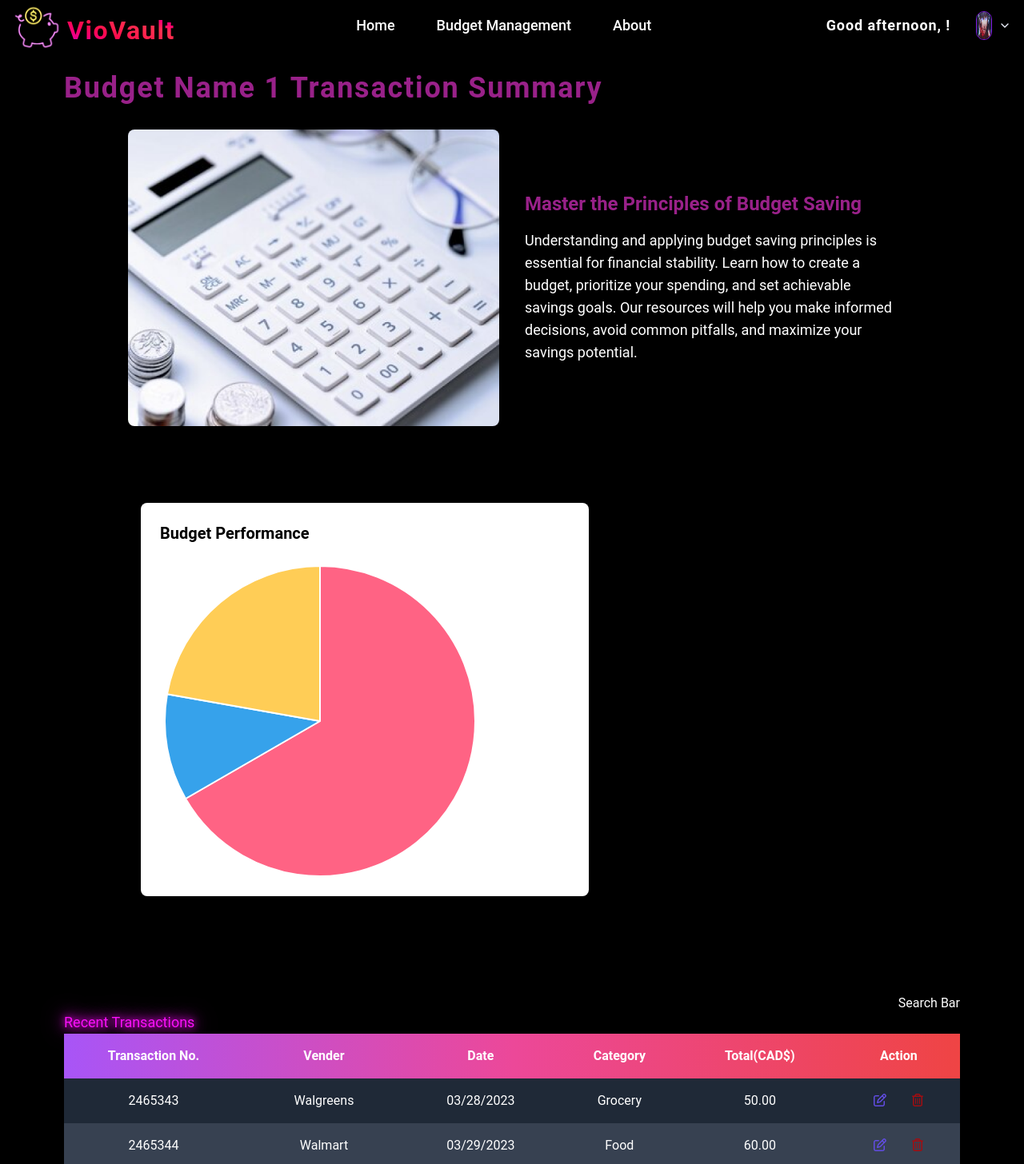
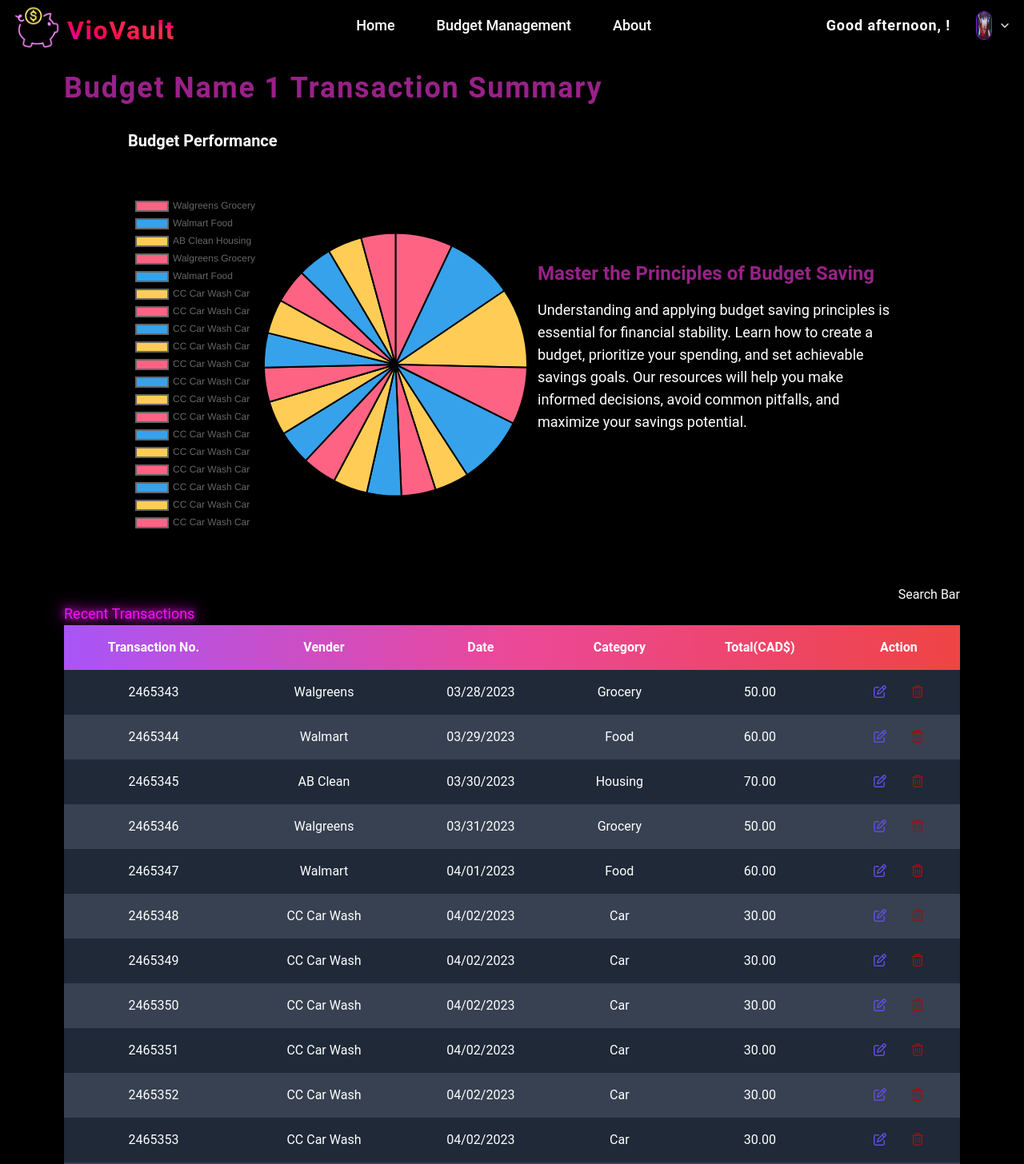
Before and after one commit to Danny2705/budget-application, a React (Create React App) app: page /budget/transaction/1 in a window 1280 px wide. Shown: the top 1456 px of the page at 80% size. Built offline with nearby package versions, Linux system fonts and the light colour scheme; no server answers; sample sign-in values are in the browser's storage.

Commit message:
Modified pie chart component

```diff
--- a/src/components/Chart/PieChart.jsx
+++ b/src/components/Chart/PieChart.jsx
@@ -5,18 +5,30 @@ import { useState, useEffect } from "react";
 import { Chart as ChartJS, ArcElement, Tooltip, Legend } from "chart.js";
 import { transactionData } from "../TransactionTable/Data";
 
+
 ChartJS.register(ArcElement, Tooltip, Legend);
 
 export default function PieChart({ transactionDetails }) {
-  const [transactionLables, setTransactionLabels] = useState({transVenders: [],
-    transCategory: []});
+  const [transactionLables, setTransactionLabels] = useState([]);
+  const [transactionAmount, setTransactionAmount] = useState([]);
+  // const [randomColor, setRandomColor] = useState("");
+
+  const options = {
+    responsive: true,
+    plugins: {
+      legend: {
+        position: "left",
+      },
+    },
+  };
 
   const pieChartData = {
     labels: transactionLables,
     datasets: [
       {
         label: "Pie Chart Describing transaction category versus money spent",
-        data: [300, 50, 100],
+        data: transactionAmount,
+        borderColor: "none",
         backgroundColor: [
           "rgb(255, 99, 132)",
           "rgb(54, 162, 235)",
@@ -26,19 +38,24 @@ export default function PieChart({ transactionDetails }) {
       },
     ],
   };
-
+  // can possibly add dates to differentiate categories in piechart
   useEffect(() => {
-    const transVenders = transactionData.map((transaction) => transaction.Vender);
-    const transCategory = transactionData.map((transaction) => transaction.Category);
-    const translabel = transVenders
-    setTransactionLabels({transVenders, transCategory}
+    const transVenders = transactionData.map(
+      (transaction) => transaction.Vender + " " + transaction.Category // + transaction.Date
     );
+    const transAmount = transactionData.map((transaction) => transaction.Total);
+    // Generate random color feature
+    // const generateRandomColor = () => {
+    //   setRandomColor(Math.random().toString(16).substr(-6));
+    // }
+    setTransactionAmount(transAmount);
+    setTransactionLabels(transVenders);
   }, [transactionData]);
 
   return (
     <div>
-      <div className="w-[500px] h-[400px]">
-        <Pie data={pieChartData} />
+      <div className="w-[700px] h-[500px]">
+        <Pie options={options} data={pieChartData} />
       </div>
     </div>
   );
--- a/src/screens/Transaction/Transaction.jsx
+++ b/src/screens/Transaction/Transaction.jsx
@@ -14,19 +14,16 @@ export default function Transaction() {
         <div className="mt-8 px-4 xl:px-20 text-white">
           <div className="flex flex-col lg:flex-row items-center gap-8">
             <div className="w-full lg:w-1/2">
-              <img
-                src="/calculator.png"
-                alt="Calculator"
-                className="w-full rounded-lg shadow-lg object-cover"
-              />
+              <h2 className="text-xl font-bold mb-4">Budget Performance</h2>
+              <PieChart />
             </div>
             <div className="w-full lg:w-1/2 text-center lg:text-left">
               <h2 className="text-xl lg:text-2xl font-semibold text-main-darkPink">
                 Master the Principles of Budget Saving
               </h2>
               <p className="mt-4 text-lg">
-                Understanding and applying budget saving principles is
-                essential for financial stability. Learn how to create a budget,
+                Understanding and applying budget saving principles is essential
+                for financial stability. Learn how to create a budget,
                 prioritize your spending, and set achievable savings goals. Our
                 resources will help you make informed decisions, avoid common
                 pitfalls, and maximize your savings potential.
@@ -35,18 +32,7 @@ export default function Transaction() {
           </div>
         </div>
 
-        <div>
-          <div className="w-full lg:w-1/2 flex flex-col gap-4 m-24">
-            <div className="rounded-lg p-6 bg-white">
-              <h2 className="text-xl font-bold mb-4">
-                Budget Performance
-              </h2>
-              <div className="">
-                <PieChart />
-              </div>
-            </div>
-          </div>
-        </div>
+        <div></div>
         <div className="flex items-center w-full justify-between">
           <h2 className="text-lg mt-12 text-main-neonPink neon-text-shadow">
             Recent Transactions
```
